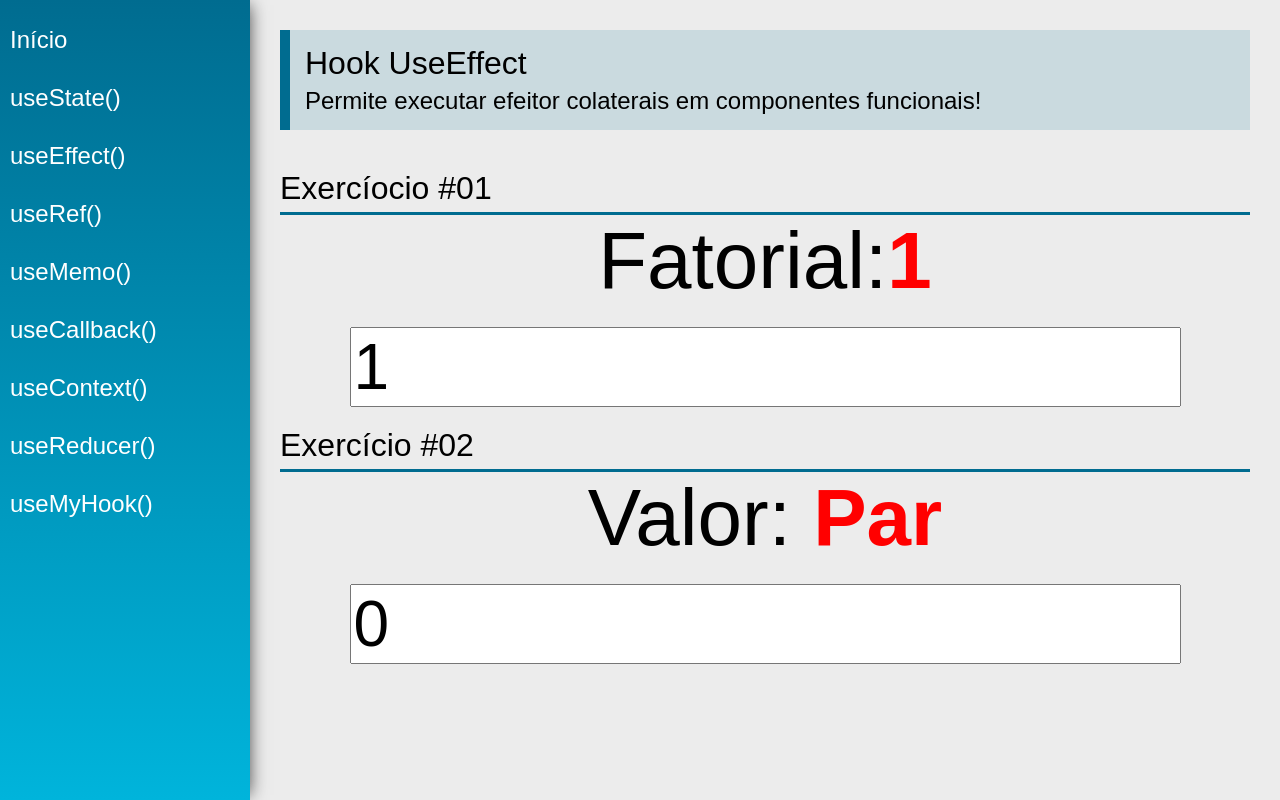
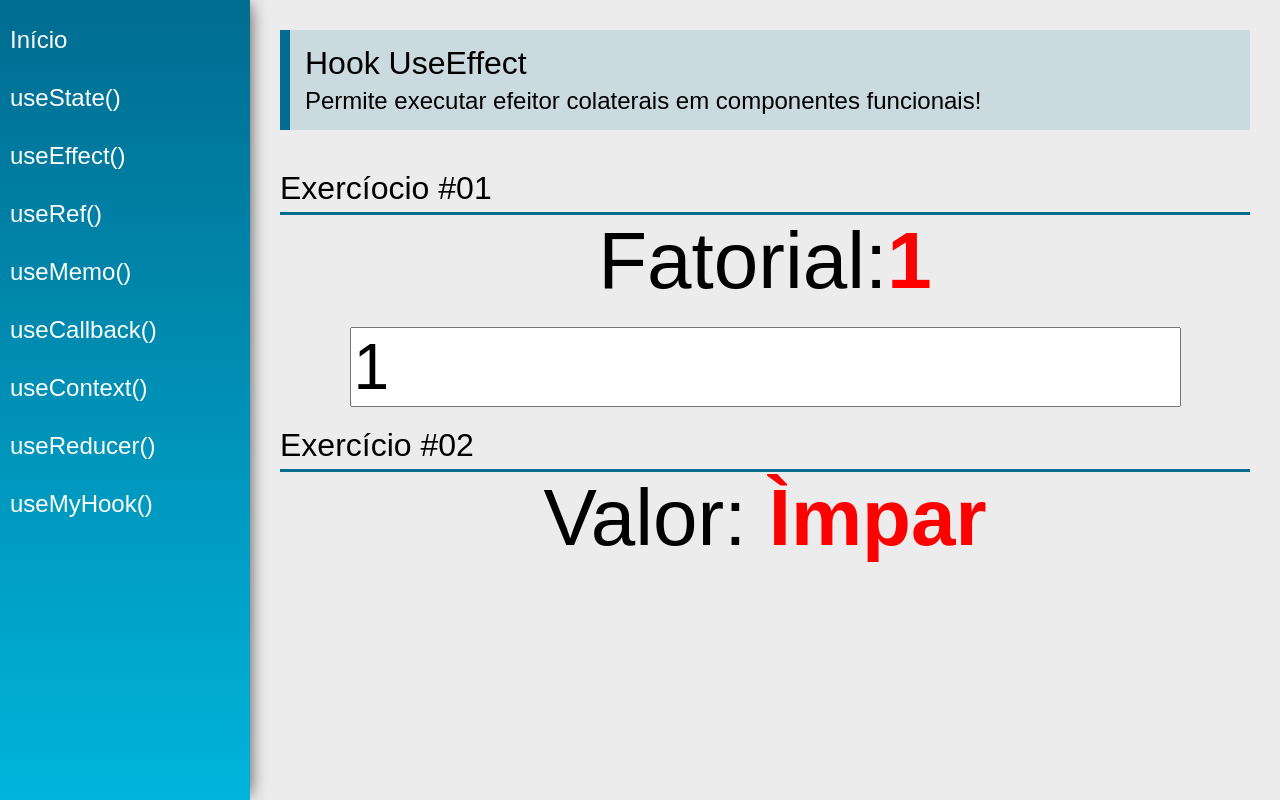
Before and after one commit to davidIsrael-rj/hooks_React, a React (Create React App) app: page /useEffect in a window 1280 px wide. Built offline with nearby package versions, Linux system fonts and the light colour scheme.

Commit message:
Segundo Exemplo do exercício useEffect #02

```diff
--- a/src/views/examples/UseEffect.jsx
+++ b/src/views/examples/UseEffect.jsx
@@ -10,21 +10,12 @@ function calcFatorial(numero) {
     return calcFatorial(n - 1) * n
 }
 
-//EX:02
-function verificarValor(valores) {
-    const a = parseInt(valores)
-    const parImpar = a % 2 === 0 ? 'Par' : 'Ímpar'
-    return parImpar
-}
+
 
 const UseEffect = (props) => {
     //EX:01
     const [num, setNum] = useState(1)
     const [fatorial, setFatorial] = useState(1)
-    //EX:02
-    const [numeros, setNumeros] = useState(0)
-    const [valor, setValor] = useState()
-
 
     //EX:01
     useEffect(function () {
@@ -38,9 +29,12 @@ const UseEffect = (props) => {
     }, [fatorial])
 
     //EX:02
+const [status, setStatus] = useState("Ímpar")
+
     useEffect(function () {
-        setValor(verificarValor(numeros))
-    }, [numeros])
+        setStatus(num % 2 === 0 ? "Par" : "Ìmpar")
+    }, [num])
+
     return (
         <div className="UseEffect">
             <PageTitle
@@ -64,13 +58,9 @@ const UseEffect = (props) => {
             <div className="center">
                 <div>
                     <span className="text">Valor: </span>
-                    <span className="text red">{valor}</span>
+                    <span className="text red">{status}</span>
                 </div>
-                <input type="number"
-                    className="input"
-                    value={numeros}
-                    onChange={e => setNumeros(e.target.value)}
-                />
+
             </div>
         </div>
     )
```
